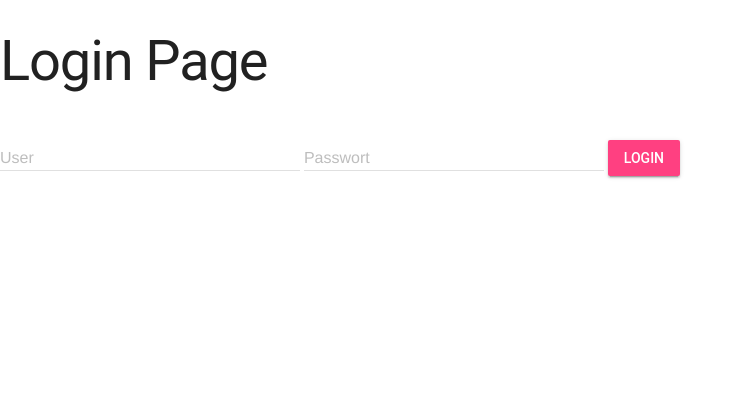
After one commit to matthiasPlank/simple-chat, a Django app: page /login/ in a window 1280 px wide. The commit adds this page. Shown: the top 420 px of the page, without its empty margins (0-743 px from the left). Run offline with Django 5.2, Linux system fonts and the light colour scheme.

Commit message:
login and redirect

```diff
--- /dev/null
+++ b/chat/templates/auth/login.html
@@ -0,0 +1,26 @@
+
+<link rel="stylesheet" href="https://fonts.googleapis.com/icon?family=Material+Icons">
+<link rel="stylesheet" href="https://code.getmdl.io/1.3.0/material.indigo-pink.min.css">
+<script defer src="https://code.getmdl.io/1.3.0/material.min.js"></script>
+
+
+<h1>Login Page</h1>
+
+{% if wrongPassword %}
+  <h3>Falsches Passwort</h3>
+{% endif %}
+
+<form action="/login/" method="POST">
+    {% csrf_token %}
+    <div class="mdl-textfield mdl-js-textfield mdl-textfield--floating-label">
+        <input class="mdl-textfield__input" type="text" id="sample31" name="username">
+        <label class="mdl-textfield__label" for="sample31">User</label>
+      </div>
+      <div class="mdl-textfield mdl-js-textfield mdl-textfield--floating-label">
+        <input class="mdl-textfield__input" type="password" id="sample3" name="password">
+        <label class="mdl-textfield__label" for="sample3">Passwort</label>
+      </div>
+    <button class="mdl-button mdl-js-button mdl-button--raised mdl-js-ripple-effect mdl-button--accent">
+        Login
+    </button>
+</form>
--- a/chat/views.py
+++ b/chat/views.py
@@ -1,8 +1,14 @@
+
+from django.http import HttpResponseRedirect
 from django.shortcuts import render
+from django.contrib.auth import authenticate, login
+from django.contrib.auth.decorators import login_required
+
 
 from chat.models import Message, Chat
 
 # Create your views here.
+@login_required(login_url='/login/')
 def index(request):
     print(request.method)
     if request.method == 'POST':
@@ -11,3 +17,16 @@ def index(request):
         Message.objects.create(text=request.POST['textmessage'] , chat=myChat , author=request.user , receiver=request.user);
     chatMessages = Message.objects.filter(chat__id=1)
     return render(request, 'chat/index.html' , {'messages':chatMessages})
+
+
+def login_view(request):
+    if request.method == 'POST':
+        print("Received Data:" + request.POST['username'] + request.POST['password'])
+        user = authenticate(username=request.POST['username'], password=request.POST['password'])
+        if user:
+            login(request, user)
+            return HttpResponseRedirect('/chat/')
+        else:
+            print("Wroing password")
+            return render(request, 'auth/login.html', {'wrongPassword' : True})
+    return render(request, 'auth/login.html')
--- a/django_simple_chat_app/urls.py
+++ b/django_simple_chat_app/urls.py
@@ -16,10 +16,11 @@ Including another URLconf
 """
 from django.contrib import admin
 from django.urls import path
-from chat.views import index
+from chat.views import index, login_view
 
 urlpatterns = [
     path('admin/', admin.site.urls),
-    path('chat/', index)
+    path('chat/', index),
+    path('login/', login_view),
 
 ]
```
Also changed, not shown: chat/templates/chat/index.html (+12 -1 lines).
